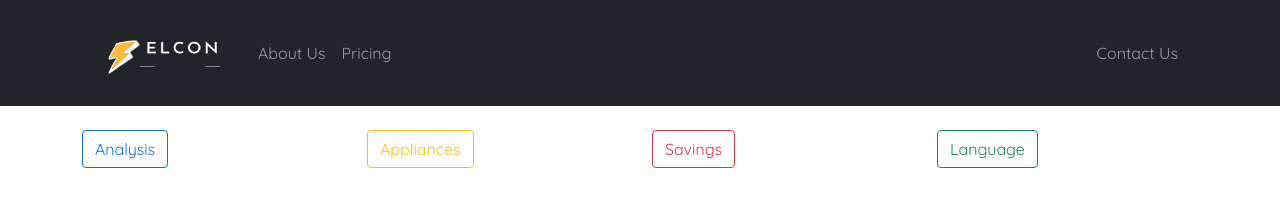
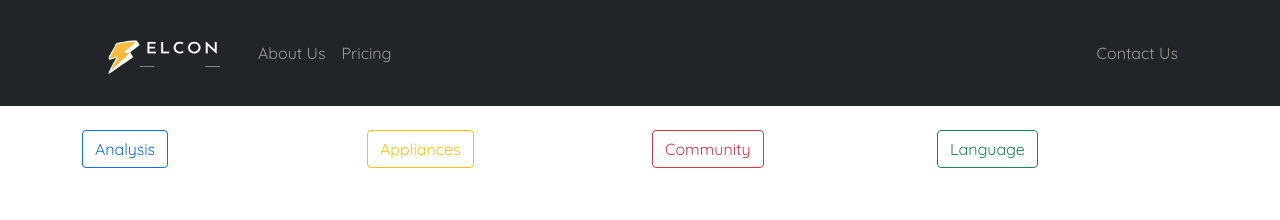
Before and after one commit to apurbashakya/SmartGrid, a React (Create React App) app in the folder SmartGrid/smart-grid/: page / in a window 1280 px wide. Shown: the top 220 px of the page. Built offline with nearby package versions, Linux system fonts and the light colour scheme.

Commit message:
Community addition

```diff
--- /dev/null
+++ b/SmartGrid/smart-grid/src/components/Community.js
@@ -0,0 +1,14 @@
+const Community = () =>{
+    return(
+        <div>
+            <p>
+            <h1>Join Community</h1>
+            <a href="https://www.reddit.com/r/Elcon_Energy/">Reddit</a>
+            <br></br>
+            <a href="https://discord.gg/ZuF9Q9Kb">Discord</a>
+            </p>
+        </div>
+    );
+}
+
+export default Community;
--- a/SmartGrid/smart-grid/src/components/Home.js
+++ b/SmartGrid/smart-grid/src/components/Home.js
@@ -1,5 +1,6 @@
 import React, { useState } from "react";
 import Analysis from "./Analysis";
+import Community from "./Community";
 import Button from "react-bootstrap/Button";
 import { Container, Row, Col } from "react-bootstrap";
 
@@ -9,6 +10,9 @@ const Home = () => {
 
   /* Define a function that toggles the visibility of the image */
   const toggleImage = () => setToggled(!toggled);
+  //community
+  const [toggledCommunity, setToggledCommunity] = useState(false);
+  const toggleCommunity = () => setToggledCommunity(!toggledCommunity);
 
   return (
     <>
@@ -25,8 +29,8 @@ const Home = () => {
             </Button>
           </Col>
           <Col>
-            <Button variant="outline-danger">
-              Savings
+            <Button onClick={toggleCommunity} variant="outline-danger">
+            Community
             </Button>
           </Col>
           <Col>
@@ -37,6 +41,7 @@ const Home = () => {
         </Row>
         <Row>
         {toggled && <Analysis></Analysis>}
+        {toggledCommunity && <Community></Community>}
         </Row>
       </Container>
     </>
```
